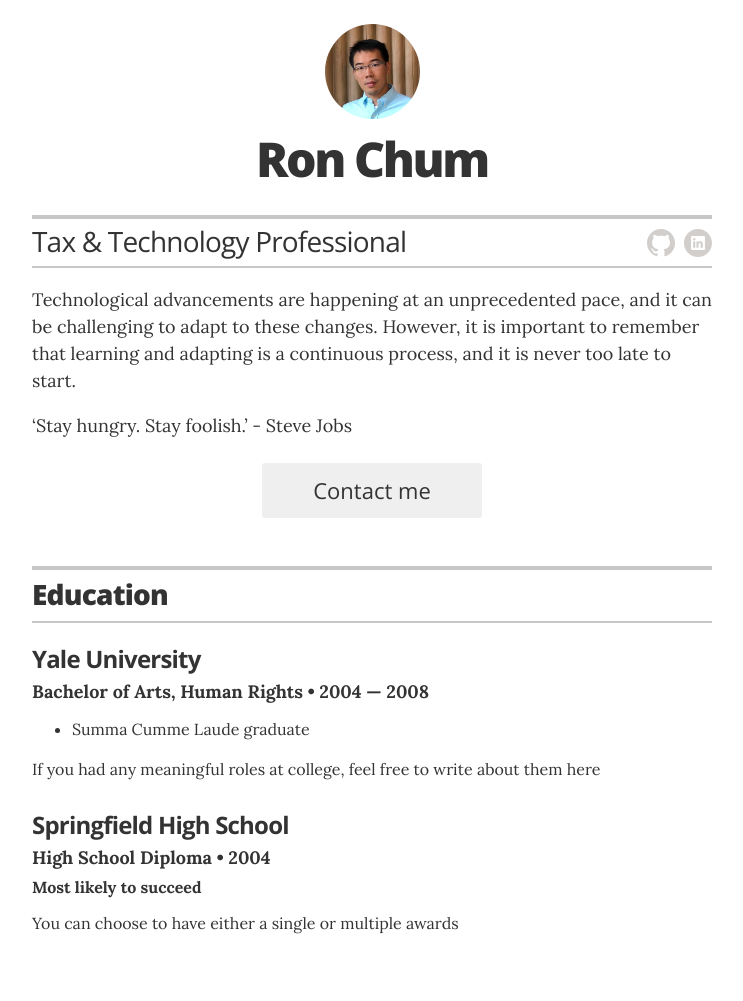
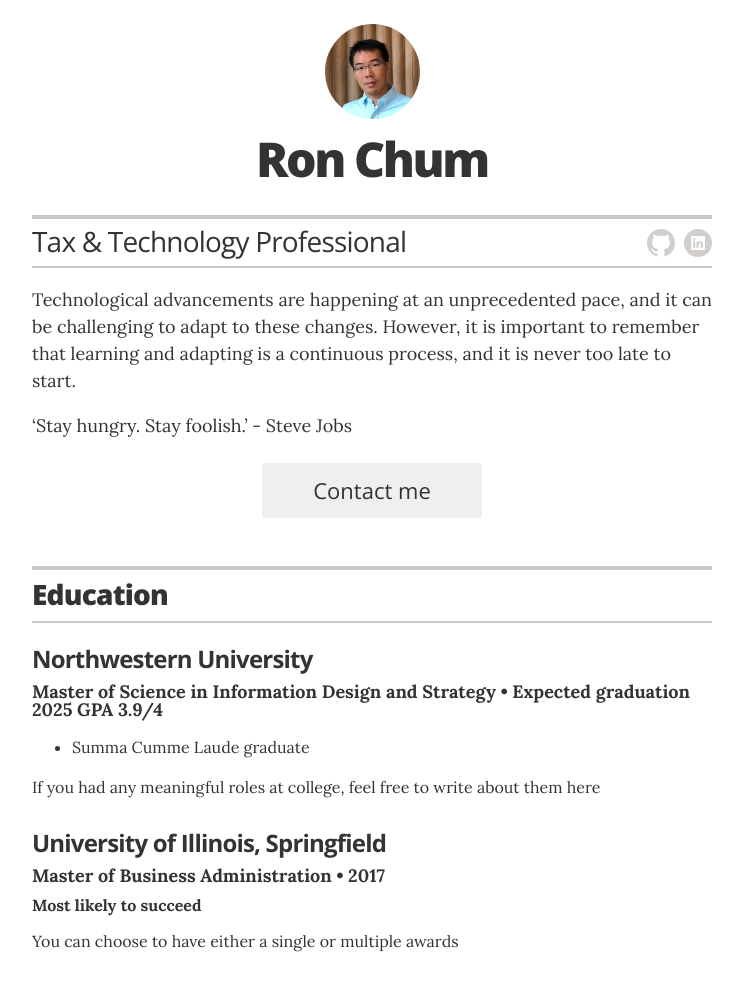
Before and after one commit to rchum/portfolio, a Jekyll site: the page built from index.html, in a window 1280 px wide. Shown: the whole page, without its empty margins (268-1011 px from the left). Built offline with Jekyll 4.4.1, drawn with Linux system fonts in a browser that asks for light colours.

Commit message:
Update education.yml

```diff
--- a/_data/education.yml
+++ b/_data/education.yml
@@ -1,13 +1,14 @@
 # Degree
-- degree: Bachelor of Arts, Human Rights
-  uni: Yale University
-  year: 2004 &mdash; 2008
+- degree: Master of Science in Information Design and Strategy
+  uni: Northwestern University
+  year: Expected graduation 2025 GPA 3.9/4
   awards:
     - award: Summa Cumme Laude graduate
   summary: If you had any meaningful roles at college, feel free to write about them here
 
-- degree: High School Diploma
-  uni: Springfield High School
-  year: 2004
+
+- degree: Master of Business Administration
+  uni: University of Illinois, Springfield
+  year: 2017
   award: Most likely to succeed
   summary: You can choose to have either a single or multiple awards
```
